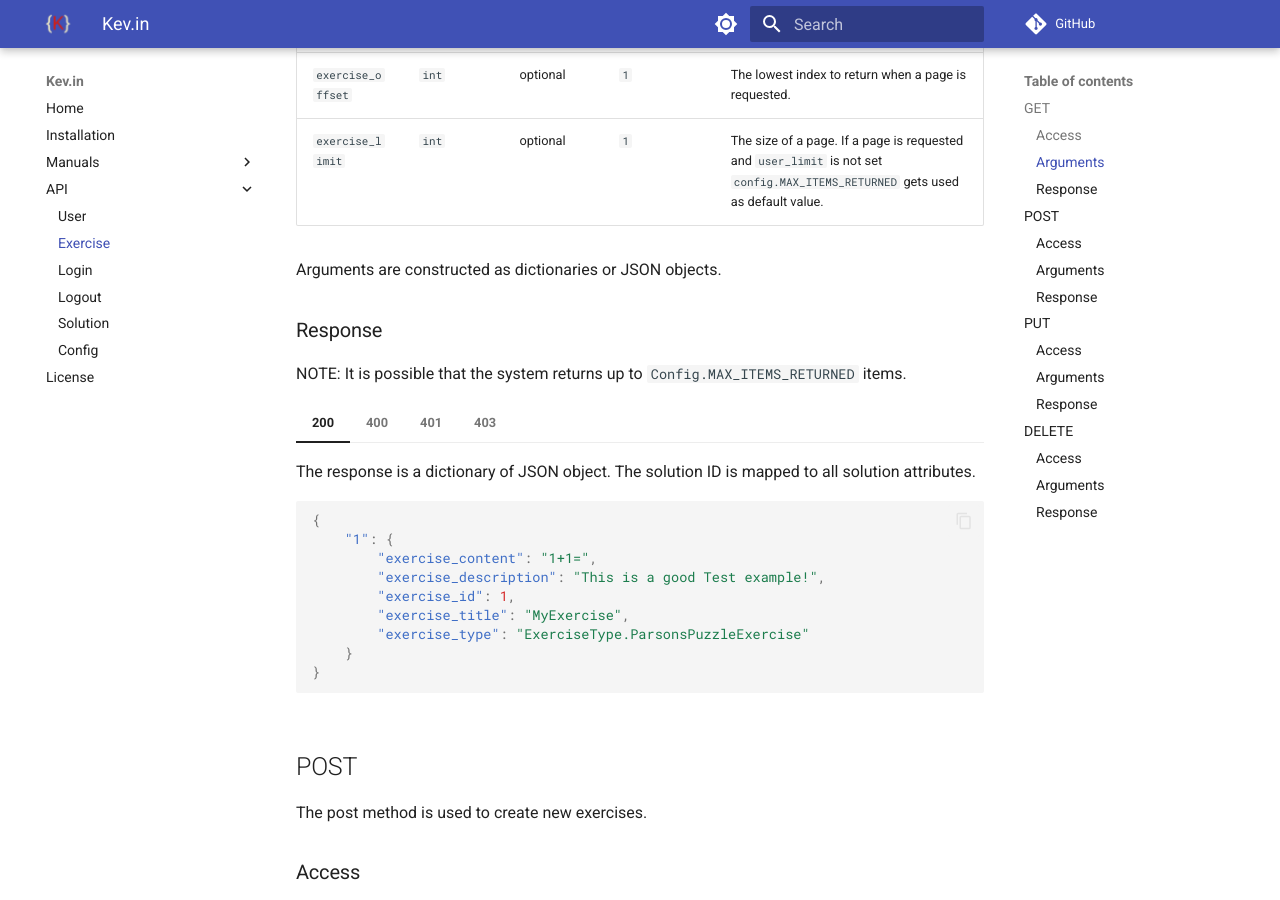
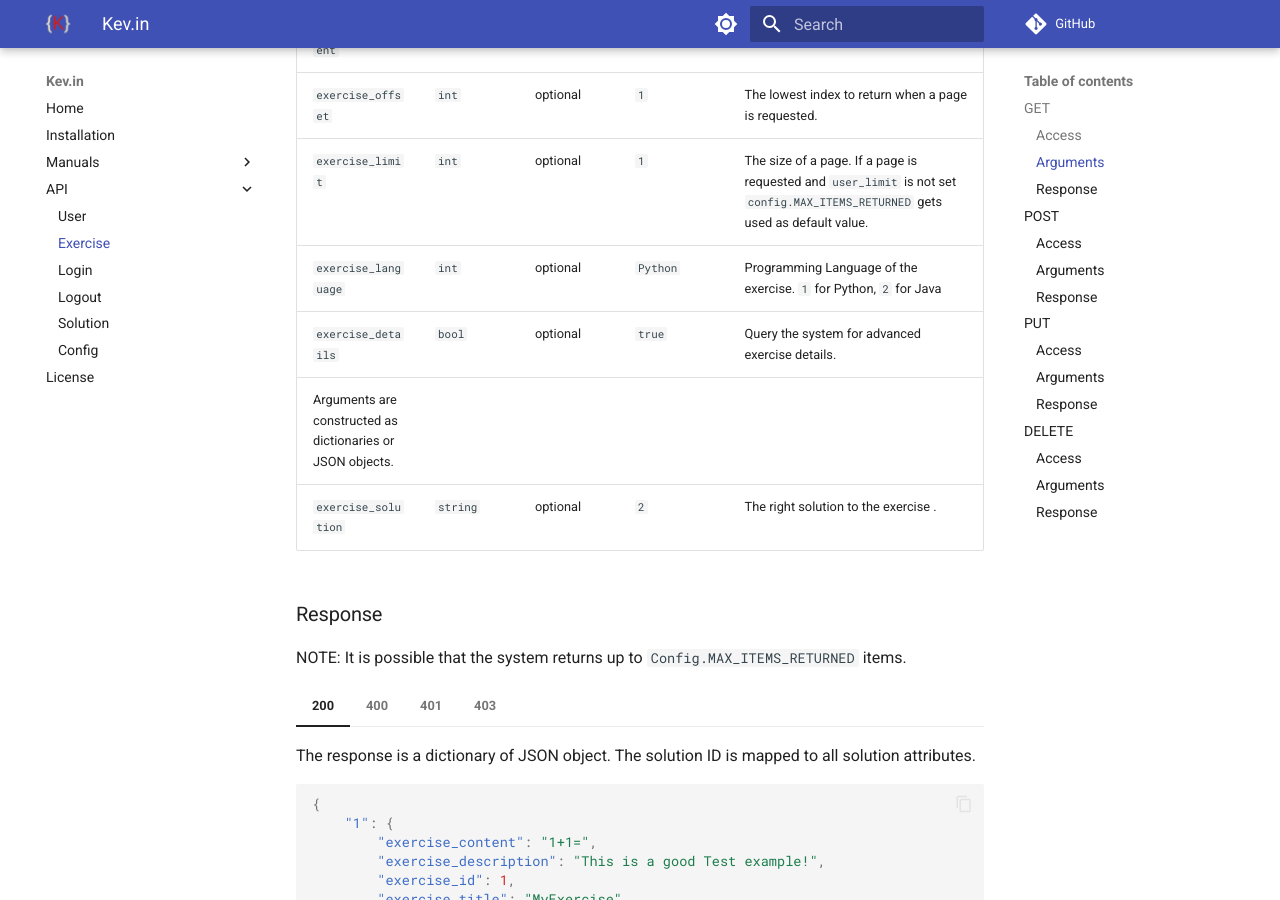
Before and after one commit to mlinke-ai/kev_in, an MkDocs documentation site: the page built from docs/api/exercise.md, in a window 1280 px wide and 900 px high, scrolled down 1607 px. Built offline with MkDocs 1.6.1 and Material for MkDocs 9.7.7, drawn with Linux system fonts in a browser that asks for light colours; comment, search, counter and statistics services are not loaded; some of the changed text lies outside the part shown.

Commit message:
adjust documentation - added new exercise query params

```diff
--- a/docs/api/exercise.md
+++ b/docs/api/exercise.md
@@ -53,8 +53,10 @@ Replace `<URLarguments>` with key value pairs in the form `key=value`(key is the
 | `exercise_content` | `string` | optional | `1+1=` | The content of the exercise. |
 | `exercise_offset` | `int` | optional | `1` | The lowest index to return when a page is requested. |
 | `exercise_limit` | `int` | optional | `1` | The size of a page. If a page is requested and `user_limit` is not set `config.MAX_ITEMS_RETURNED` gets used as default value. |
-
+| `exercise_language` | `int` | optional | `Python` | Programming Language of the exercise. `1` for Python, `2` for Java |
+| `exercise_details` | `bool` | optional | `true` | Query the system for advanced exercise details. |
 Arguments are constructed as dictionaries or JSON objects.
+| `exercise_solution` | `string` | optional | `2` | The right solution to the exercise . |
 
 ### Response
 
@@ -149,6 +151,8 @@ Replace `<arguments>` with the arguments listed below. (in curl in key value pai
 | `exercise_description` | `string` | required | `This is a good Test example!` | The description of the exercise
 | `exercise_type` | `int` | required | `1` | Number between 1 and 7 for the different exercise types, as defined in the database model. |
 | `exercise_content` | `string` | required | `1+1=` | The content of the exercise. |
+| `exercise_language` | `int` | requireed | `Python` | Programming Language of the exercise. `1` for Python, `2` for Java |
+| `exercise_solution` | `string` | required | `2` | The right solution to the exercise . |
 
 Arguments are constructed as dictionaries or JSON objects.
 
```
